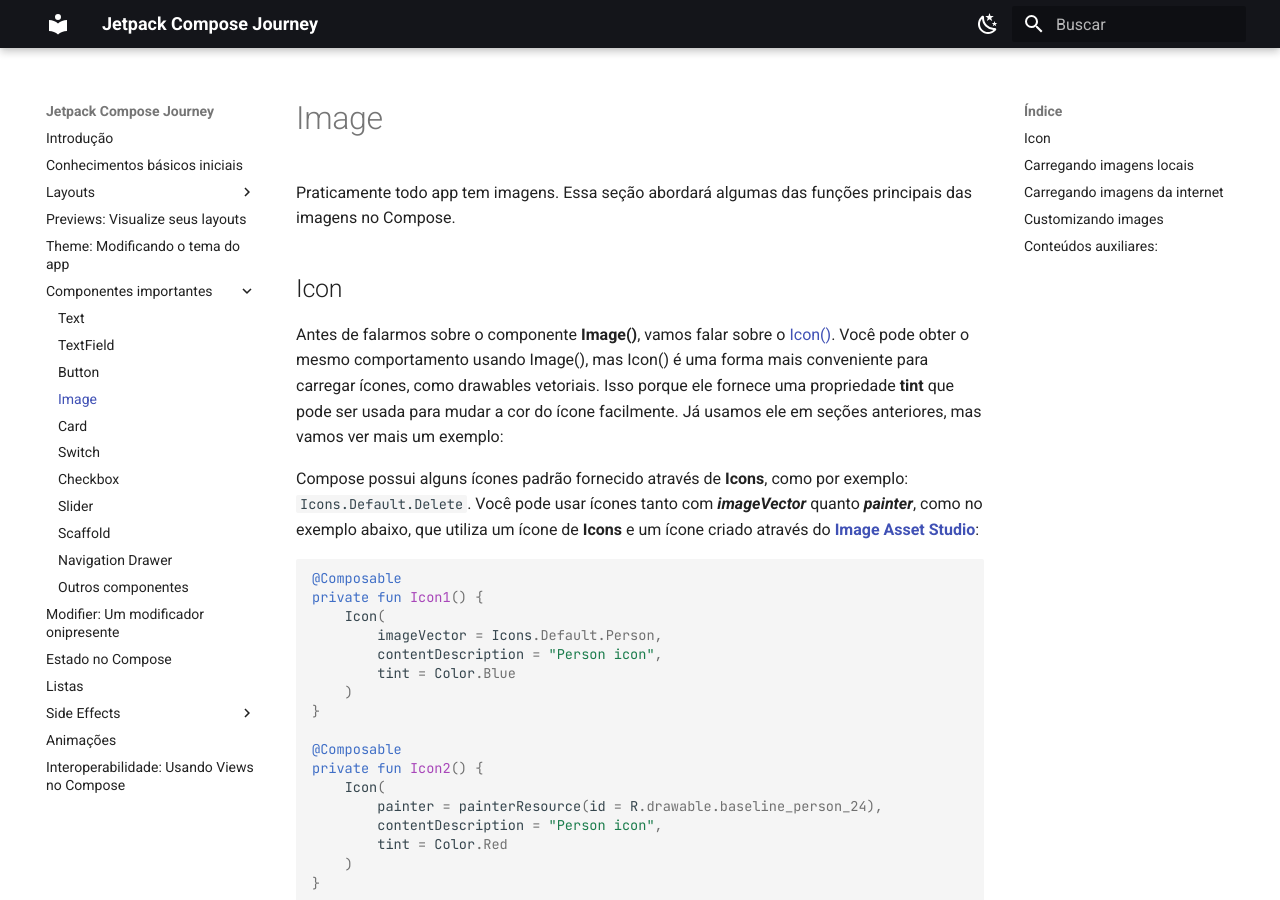
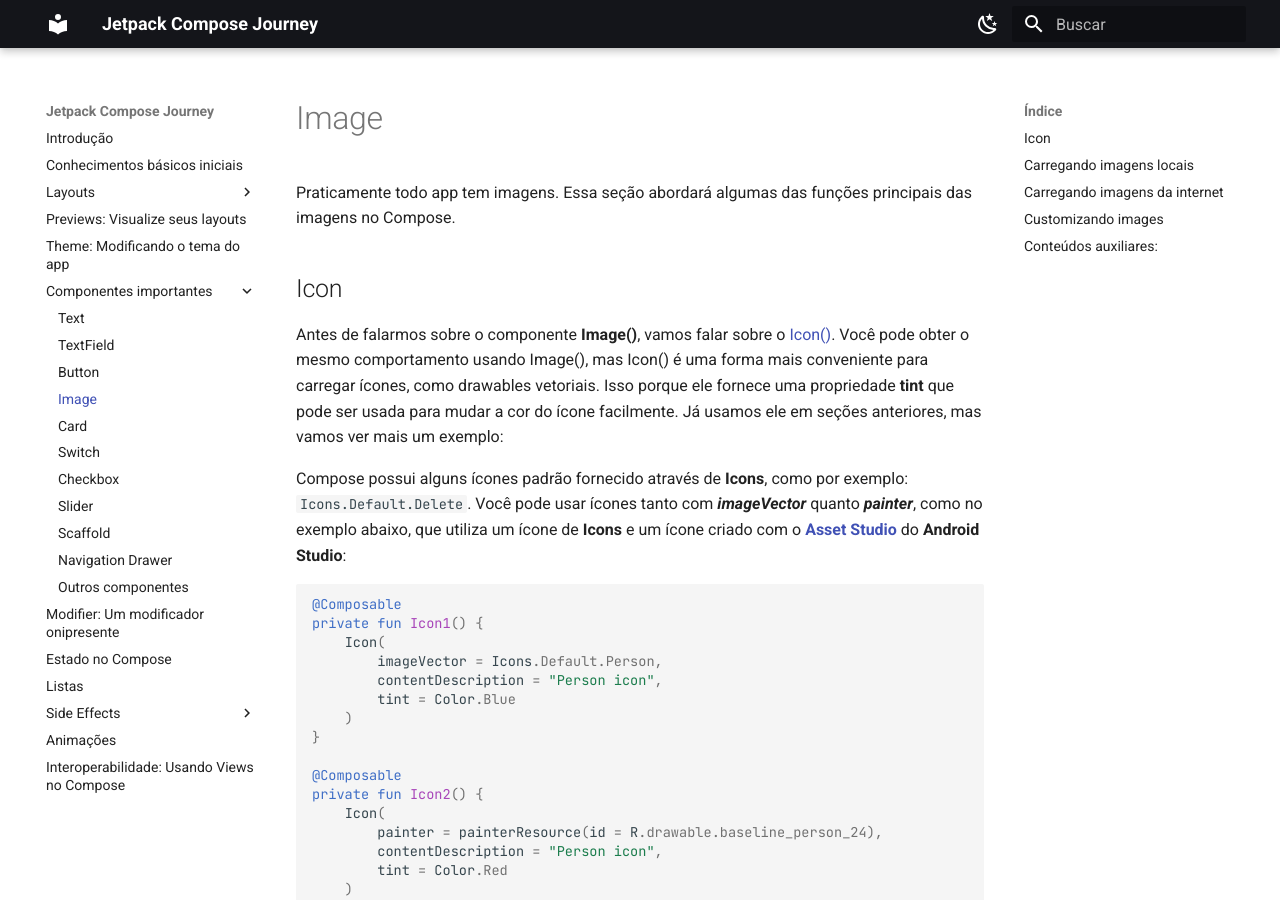
Before and after one commit to jsericksk/Jetpack-Compose-Journey, an MkDocs documentation site: the page built from docs/components/image.md, in a window 1280 px wide and 900 px high. Built offline with MkDocs 1.6.1 and Material for MkDocs 9.7.7, drawn with Linux system fonts in a browser that asks for light colours; emoji names are drawn with the system emoji font.

Commit message:
image.md atualizado

````diff
--- a/docs/components/image.md
+++ b/docs/components/image.md
@@ -6,7 +6,7 @@
 
 Antes de falarmos sobre o componente **Image()**, vamos falar sobre o [Icon()](https://developer.android.com/jetpack/compose/graphics/images/material). Você pode obter o mesmo comportamento usando Image(), mas Icon() é uma forma mais conveniente para carregar ícones, como drawables vetoriais. Isso porque ele fornece uma propriedade **tint** que pode ser usada para mudar a cor do ícone facilmente. Já usamos ele em seções anteriores, mas vamos ver mais um exemplo:
 
-Compose possui alguns ícones padrão fornecido através de **Icons**, como por exemplo: ```Icons.Default.Delete```. Você pode usar ícones tanto com ***imageVector*** quanto ***painter***, como no exemplo abaixo, que utiliza um ícone de **Icons** e um ícone criado através do [**Image Asset Studio**](https://developer.android.com/studio/write/create-app-icons):
+Compose possui alguns ícones padrão fornecido através de **Icons**, como por exemplo: ```Icons.Default.Delete```. Você pode usar ícones tanto com ***imageVector*** quanto ***painter***, como no exemplo abaixo, que utiliza um ícone de **Icons** e um ícone criado com o [**Asset Studio**](https://developer.android.com/studio/write/create-app-icons) do **Android Studio**:
 
 ```kotlin
 @Composable
````
